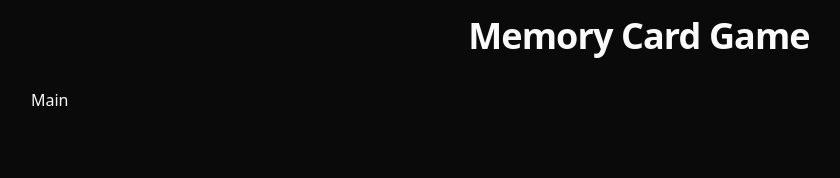
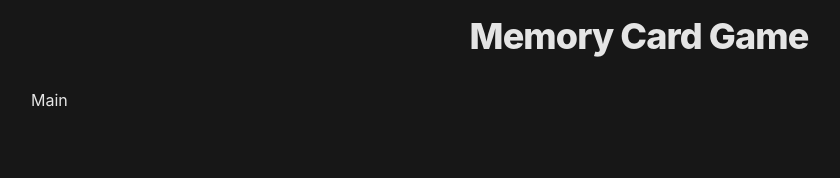
Before and after one commit to rndall/odin-memory-card, a React (Vite) app: page / in a window 1280 px wide. Shown: the top 178 px of the page, without its empty margins (1-841 px from the left). Built offline with nearby package versions, Linux system fonts and the light colour scheme.

Commit message:
feat: install Modern Minimal theme from tweakcn

```diff
--- a/src/index.css
+++ b/src/index.css
@@ -4,10 +4,6 @@
 @custom-variant dark (&:is(.dark *));
 
 @theme inline {
-  --radius-sm: calc(var(--radius) - 4px);
-  --radius-md: calc(var(--radius) - 2px);
-  --radius-lg: var(--radius);
-  --radius-xl: calc(var(--radius) + 4px);
   --color-background: var(--background);
   --color-foreground: var(--foreground);
   --color-card: var(--card);
@@ -23,6 +19,7 @@
   --color-accent: var(--accent);
   --color-accent-foreground: var(--accent-foreground);
   --color-destructive: var(--destructive);
+  --color-destructive-foreground: var(--destructive-foreground);
   --color-border: var(--border);
   --color-input: var(--input);
   --color-ring: var(--ring);
@@ -39,75 +36,128 @@
   --color-sidebar-accent-foreground: var(--sidebar-accent-foreground);
   --color-sidebar-border: var(--sidebar-border);
   --color-sidebar-ring: var(--sidebar-ring);
+
+  --font-sans: var(--font-sans);
+  --font-mono: var(--font-mono);
+  --font-serif: var(--font-serif);
+
+  --radius-sm: calc(var(--radius) - 4px);
+  --radius-md: calc(var(--radius) - 2px);
+  --radius-lg: var(--radius);
+  --radius-xl: calc(var(--radius) + 4px);
+
+  --shadow-2xs: var(--shadow-2xs);
+  --shadow-xs: var(--shadow-xs);
+  --shadow-sm: var(--shadow-sm);
+  --shadow: var(--shadow);
+  --shadow-md: var(--shadow-md);
+  --shadow-lg: var(--shadow-lg);
+  --shadow-xl: var(--shadow-xl);
+  --shadow-2xl: var(--shadow-2xl);
 }
 
 :root {
-  --radius: 0.625rem;
   --background: oklch(1 0 0);
-  --foreground: oklch(0.145 0 0);
+  --foreground: oklch(0.3211 0 0);
   --card: oklch(1 0 0);
-  --card-foreground: oklch(0.145 0 0);
+  --card-foreground: oklch(0.3211 0 0);
   --popover: oklch(1 0 0);
-  --popover-foreground: oklch(0.145 0 0);
-  --primary: oklch(0.205 0 0);
-  --primary-foreground: oklch(0.985 0 0);
-  --secondary: oklch(0.97 0 0);
-  --secondary-foreground: oklch(0.205 0 0);
-  --muted: oklch(0.97 0 0);
-  --muted-foreground: oklch(0.556 0 0);
-  --accent: oklch(0.97 0 0);
-  --accent-foreground: oklch(0.205 0 0);
-  --destructive: oklch(0.577 0.245 27.325);
-  --border: oklch(0.922 0 0);
-  --input: oklch(0.922 0 0);
-  --ring: oklch(0.708 0 0);
-  --chart-1: oklch(0.646 0.222 41.116);
-  --chart-2: oklch(0.6 0.118 184.704);
-  --chart-3: oklch(0.398 0.07 227.392);
-  --chart-4: oklch(0.828 0.189 84.429);
-  --chart-5: oklch(0.769 0.188 70.08);
-  --sidebar: oklch(0.985 0 0);
-  --sidebar-foreground: oklch(0.145 0 0);
-  --sidebar-primary: oklch(0.205 0 0);
-  --sidebar-primary-foreground: oklch(0.985 0 0);
-  --sidebar-accent: oklch(0.97 0 0);
-  --sidebar-accent-foreground: oklch(0.205 0 0);
-  --sidebar-border: oklch(0.922 0 0);
-  --sidebar-ring: oklch(0.708 0 0);
+  --popover-foreground: oklch(0.3211 0 0);
+  --primary: oklch(0.6231 0.188 259.8145);
+  --primary-foreground: oklch(1 0 0);
+  --secondary: oklch(0.967 0.0029 264.5419);
+  --secondary-foreground: oklch(0.4461 0.0263 256.8018);
+  --muted: oklch(0.9846 0.0017 247.8389);
+  --muted-foreground: oklch(0.551 0.0234 264.3637);
+  --accent: oklch(0.9514 0.025 236.8242);
+  --accent-foreground: oklch(0.3791 0.1378 265.5222);
+  --destructive: oklch(0.6368 0.2078 25.3313);
+  --destructive-foreground: oklch(1 0 0);
+  --border: oklch(0.9276 0.0058 264.5313);
+  --input: oklch(0.9276 0.0058 264.5313);
+  --ring: oklch(0.6231 0.188 259.8145);
+  --chart-1: oklch(0.6231 0.188 259.8145);
+  --chart-2: oklch(0.5461 0.2152 262.8809);
+  --chart-3: oklch(0.4882 0.2172 264.3763);
+  --chart-4: oklch(0.4244 0.1809 265.6377);
+  --chart-5: oklch(0.3791 0.1378 265.5222);
+  --sidebar: oklch(0.9846 0.0017 247.8389);
+  --sidebar-foreground: oklch(0.3211 0 0);
+  --sidebar-primary: oklch(0.6231 0.188 259.8145);
+  --sidebar-primary-foreground: oklch(1 0 0);
+  --sidebar-accent: oklch(0.9514 0.025 236.8242);
+  --sidebar-accent-foreground: oklch(0.3791 0.1378 265.5222);
+  --sidebar-border: oklch(0.9276 0.0058 264.5313);
+  --sidebar-ring: oklch(0.6231 0.188 259.8145);
+  --font-sans: Inter, sans-serif;
+  --font-serif: Source Serif 4, serif;
+  --font-mono: JetBrains Mono, monospace;
+  --radius: 0.375rem;
+  --shadow-2xs: 0 1px 3px 0px hsl(0 0% 0% / 0.05);
+  --shadow-xs: 0 1px 3px 0px hsl(0 0% 0% / 0.05);
+  --shadow-sm:
+    0 1px 3px 0px hsl(0 0% 0% / 0.1), 0 1px 2px -1px hsl(0 0% 0% / 0.1);
+  --shadow: 0 1px 3px 0px hsl(0 0% 0% / 0.1), 0 1px 2px -1px hsl(0 0% 0% / 0.1);
+  --shadow-md:
+    0 1px 3px 0px hsl(0 0% 0% / 0.1), 0 2px 4px -1px hsl(0 0% 0% / 0.1);
+  --shadow-lg:
+    0 1px 3px 0px hsl(0 0% 0% / 0.1), 0 4px 6px -1px hsl(0 0% 0% / 0.1);
+  --shadow-xl:
+    0 1px 3px 0px hsl(0 0% 0% / 0.1), 0 8px 10px -1px hsl(0 0% 0% / 0.1);
+  --shadow-2xl: 0 1px 3px 0px hsl(0 0% 0% / 0.25);
+  --tracking-normal: 0em;
+  --spacing: 0.25rem;
 }
 
 .dark {
-  --background: oklch(0.145 0 0);
-  --foreground: oklch(0.985 0 0);
-  --card: oklch(0.205 0 0);
-  --card-foreground: oklch(0.985 0 0);
-  --popover: oklch(0.205 0 0);
-  --popover-foreground: oklch(0.985 0 0);
-  --primary: oklch(0.922 0 0);
-  --primary-foreground: oklch(0.205 0 0);
-  --secondary: oklch(0.269 0 0);
-  --secondary-foreground: oklch(0.985 0 0);
-  --muted: oklch(0.269 0 0);
-  --muted-foreground: oklch(0.708 0 0);
-  --accent: oklch(0.269 0 0);
-  --accent-foreground: oklch(0.985 0 0);
-  --destructive: oklch(0.704 0.191 22.216);
-  --border: oklch(1 0 0 / 10%);
-  --input: oklch(1 0 0 / 15%);
-  --ring: oklch(0.556 0 0);
-  --chart-1: oklch(0.488 0.243 264.376);
-  --chart-2: oklch(0.696 0.17 162.48);
-  --chart-3: oklch(0.769 0.188 70.08);
-  --chart-4: oklch(0.627 0.265 303.9);
-  --chart-5: oklch(0.645 0.246 16.439);
-  --sidebar: oklch(0.205 0 0);
-  --sidebar-foreground: oklch(0.985 0 0);
-  --sidebar-primary: oklch(0.488 0.243 264.376);
-  --sidebar-primary-foreground: oklch(0.985 0 0);
-  --sidebar-accent: oklch(0.269 0 0);
-  --sidebar-accent-foreground: oklch(0.985 0 0);
-  --sidebar-border: oklch(1 0 0 / 10%);
-  --sidebar-ring: oklch(0.556 0 0);
+  --background: oklch(0.2046 0 0);
+  --foreground: oklch(0.9219 0 0);
+  --card: oklch(0.2686 0 0);
+  --card-foreground: oklch(0.9219 0 0);
+  --popover: oklch(0.2686 0 0);
+  --popover-foreground: oklch(0.9219 0 0);
+  --primary: oklch(0.6231 0.188 259.8145);
+  --primary-foreground: oklch(1 0 0);
+  --secondary: oklch(0.2686 0 0);
+  --secondary-foreground: oklch(0.9219 0 0);
+  --muted: oklch(0.2686 0 0);
+  --muted-foreground: oklch(0.7155 0 0);
+  --accent: oklch(0.3791 0.1378 265.5222);
+  --accent-foreground: oklch(0.8823 0.0571 254.1284);
+  --destructive: oklch(0.6368 0.2078 25.3313);
+  --destructive-foreground: oklch(1 0 0);
+  --border: oklch(0.3715 0 0);
+  --input: oklch(0.3715 0 0);
+  --ring: oklch(0.6231 0.188 259.8145);
+  --chart-1: oklch(0.7137 0.1434 254.624);
+  --chart-2: oklch(0.6231 0.188 259.8145);
+  --chart-3: oklch(0.5461 0.2152 262.8809);
+  --chart-4: oklch(0.4882 0.2172 264.3763);
+  --chart-5: oklch(0.4244 0.1809 265.6377);
+  --sidebar: oklch(0.2046 0 0);
+  --sidebar-foreground: oklch(0.9219 0 0);
+  --sidebar-primary: oklch(0.6231 0.188 259.8145);
+  --sidebar-primary-foreground: oklch(1 0 0);
+  --sidebar-accent: oklch(0.3791 0.1378 265.5222);
+  --sidebar-accent-foreground: oklch(0.8823 0.0571 254.1284);
+  --sidebar-border: oklch(0.3715 0 0);
+  --sidebar-ring: oklch(0.6231 0.188 259.8145);
+  --font-sans: Inter, sans-serif;
+  --font-serif: Source Serif 4, serif;
+  --font-mono: JetBrains Mono, monospace;
+  --radius: 0.375rem;
+  --shadow-2xs: 0 1px 3px 0px hsl(0 0% 0% / 0.05);
+  --shadow-xs: 0 1px 3px 0px hsl(0 0% 0% / 0.05);
+  --shadow-sm:
+    0 1px 3px 0px hsl(0 0% 0% / 0.1), 0 1px 2px -1px hsl(0 0% 0% / 0.1);
+  --shadow: 0 1px 3px 0px hsl(0 0% 0% / 0.1), 0 1px 2px -1px hsl(0 0% 0% / 0.1);
+  --shadow-md:
+    0 1px 3px 0px hsl(0 0% 0% / 0.1), 0 2px 4px -1px hsl(0 0% 0% / 0.1);
+  --shadow-lg:
+    0 1px 3px 0px hsl(0 0% 0% / 0.1), 0 4px 6px -1px hsl(0 0% 0% / 0.1);
+  --shadow-xl:
+    0 1px 3px 0px hsl(0 0% 0% / 0.1), 0 8px 10px -1px hsl(0 0% 0% / 0.1);
+  --shadow-2xl: 0 1px 3px 0px hsl(0 0% 0% / 0.25);
 }
 
 @layer base {
@@ -116,6 +166,7 @@
   }
   body {
     @apply bg-background text-foreground;
+    letter-spacing: var(--tracking-normal);
   }
 
   h1 {
```
